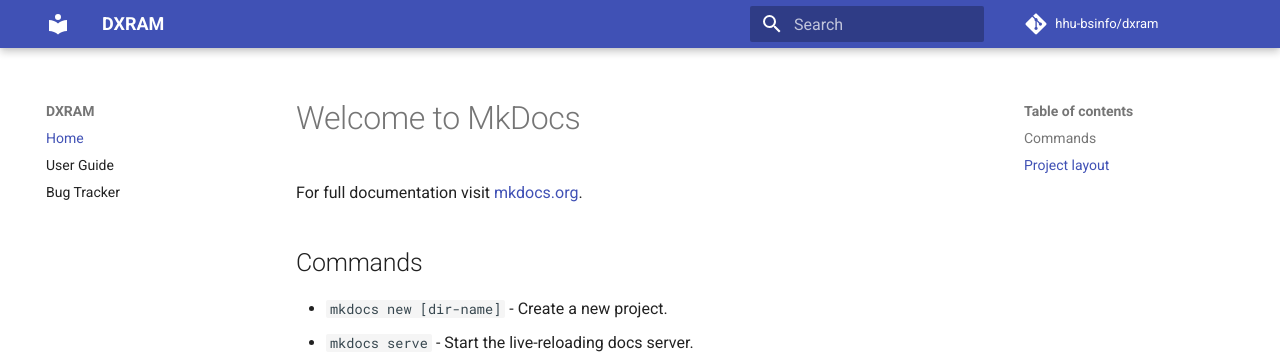
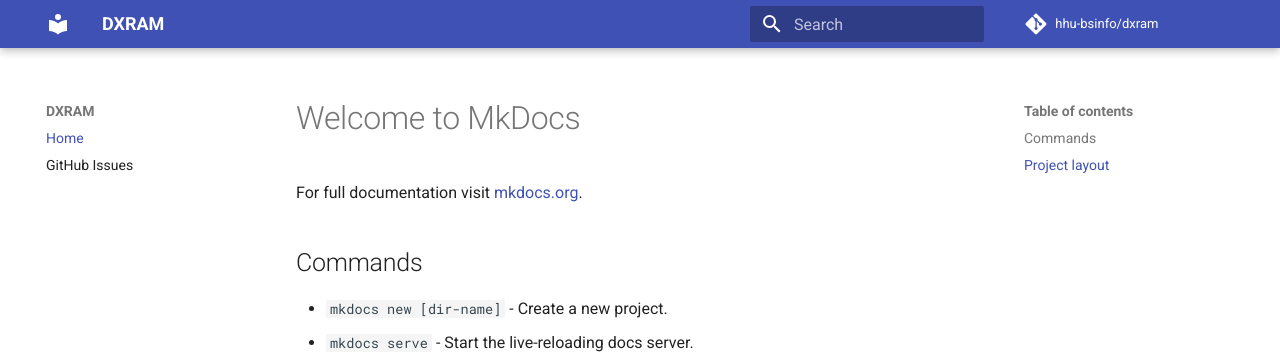
Before and after one commit to hhu-bsinfo/hhu-bsinfo.github.io, an MkDocs documentation site: the page built from docs/index.md, in a window 1280 px wide. Shown: the top 354 px of the page. Built offline with MkDocs 1.6.1 and Material for MkDocs 9.7.7, drawn with Linux system fonts in a browser that asks for light colours; comment, search, counter and statistics services are not loaded.

Commit message:
Remove sidebar link to missing page

```diff
--- a/mkdocs.yml
+++ b/mkdocs.yml
@@ -15,8 +15,7 @@
 
 nav:
     - Home: index.md
-    - User Guide: user-guide.md
-    - Bug Tracker: https://github.com/hhu-bsinfo/dxram/issues
+    - GitHub Issues: https://github.com/hhu-bsinfo/dxram/issues
 
 extra:
   social:
```
